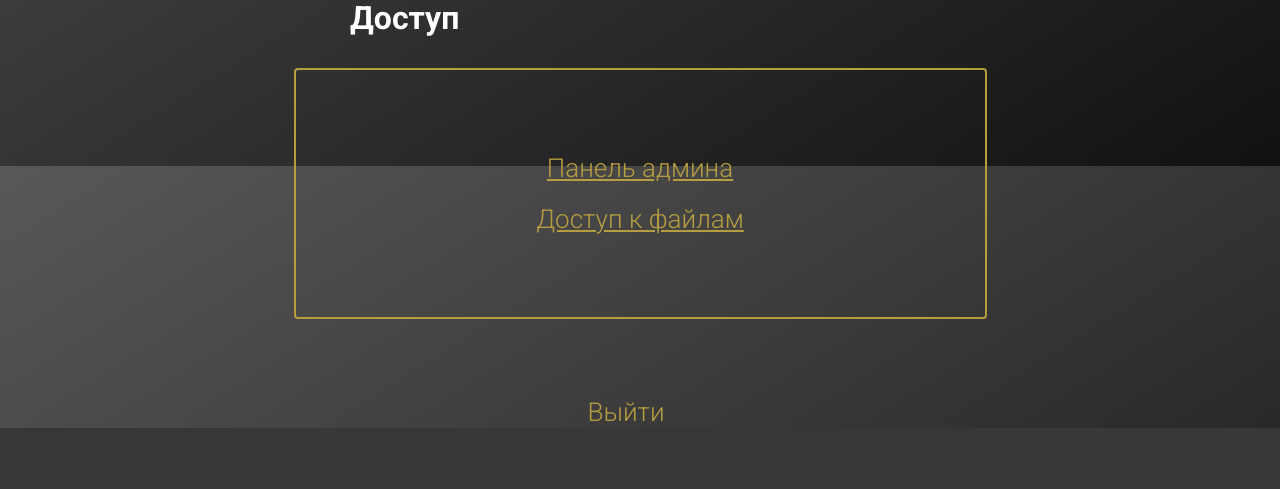
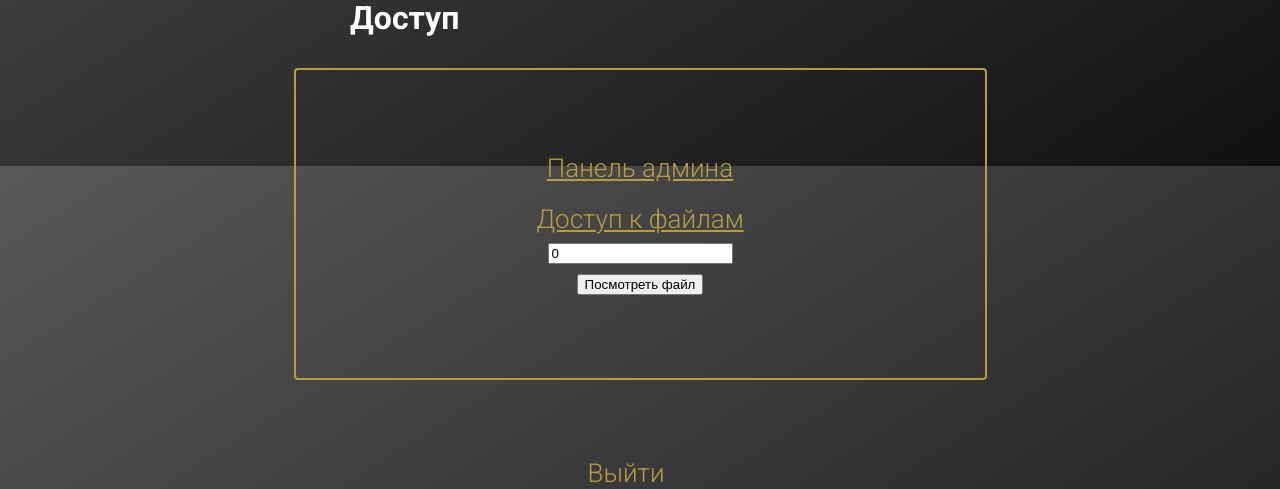
Before and after one commit to GorokhovSemyon/CSV_Service, a Django app: page /profile/ in a window 1280 px wide. Shown: the part 634-1123 px from the top of the page. Before the commit the page ends 1062 px from the top, so only its background shows below. Run offline with Django 4.2, Linux system fonts and the light colour scheme; a user stored in the database is signed in; some libraries are stand-ins or nearby versions.

Commit message:
Add ability to open whole file in personal page

```diff
--- a/accounts/templates/accounts/profile.html
+++ b/accounts/templates/accounts/profile.html
@@ -72,15 +72,56 @@
                     <div class="files_list">
                     <a href="/csv_service/api/csv_files/" style="color: #b69e40;">Доступ к файлам</a>
                     </div>
+                    <div class="limiter">
+                        <div class="container-login100">
+                            <div class="wrap-login100 p-l-50 p-r-50 p-t-72 p-b-50">
+                                    <!-- Форма для ввода номера файла -->
+                                    <form id="fileForm2" class="login100-form validate-form" onsubmit="return handleFormSubmit()">
+                                        <div class="wrap-input100 validate-input" data-validate="Введите пароль">
+                                            <input type="number" id="file_id" placeholder="Введите номер файла" min="0" value="0">
+                                        </div>
+                                        <div class="container-login100-form-btn">
+                                            <div class="wrap-login100-form-btn">
+                                                <button class="login100-form-btn" type="submit">Посмотреть файл</button>
+                                            </div>
+                                        </div>
+                                    </form>
+                            </div>
+                        </div>
+                    </div>
                 {% else %}
-                        <p>Статус админа не подтвержден</p>
-                        <div class="files_list">
+                    <div class="container_fluid">
                     <a href="/csv_service/api/csvfiles/" style="color: #b69e40;">Просмотр файлов</a>
+                    </div>
+                    <div class="limiter">
+                        <div class="container-login100">
+                            <div class="wrap-login100 p-l-50 p-r-50 p-t-72 p-b-50">
+                                    <!-- Форма для ввода номера файла -->
+                                    <form id="fileForm2" class="login100-form validate-form" onsubmit="return handleFormSubmit()">
+                                        <div class="wrap-input100 validate-input" data-validate="Введите пароль">
+                                            <input type="number" id="file_id" placeholder="Введите номер файла" min="0" value="0">
+                                        </div>
+                                        <div class="container-login100-form-btn">
+                                            <div class="wrap-login100-form-btn">
+                                                <button class="login100-form-btn" type="submit">Посмотреть файл</button>
+                                            </div>
+                                        </div>
+                                    </form>
+                            </div>
+                        </div>
                     </div>
                 {% endif %}
                 </div>
             </span></p>
         </div>
+
+        <script>
+            function handleFormSubmit() {
+                var fileId = document.getElementById("file_id").value;
+                window.location.href = "/csv_service/api/csv_file/" + fileId;
+                return false;
+            }
+        </script>
 
       <div class="exit">
         <a href="/logout">Выйти</a>
```
Also changed, not shown: database.sqlite3. Lines whose indentation alone changed are shown as unchanged.
